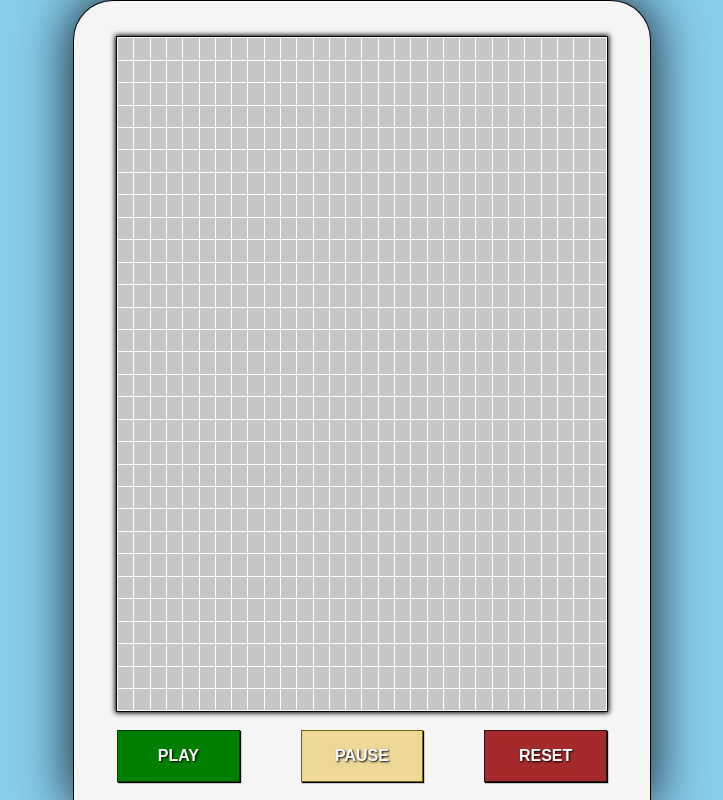
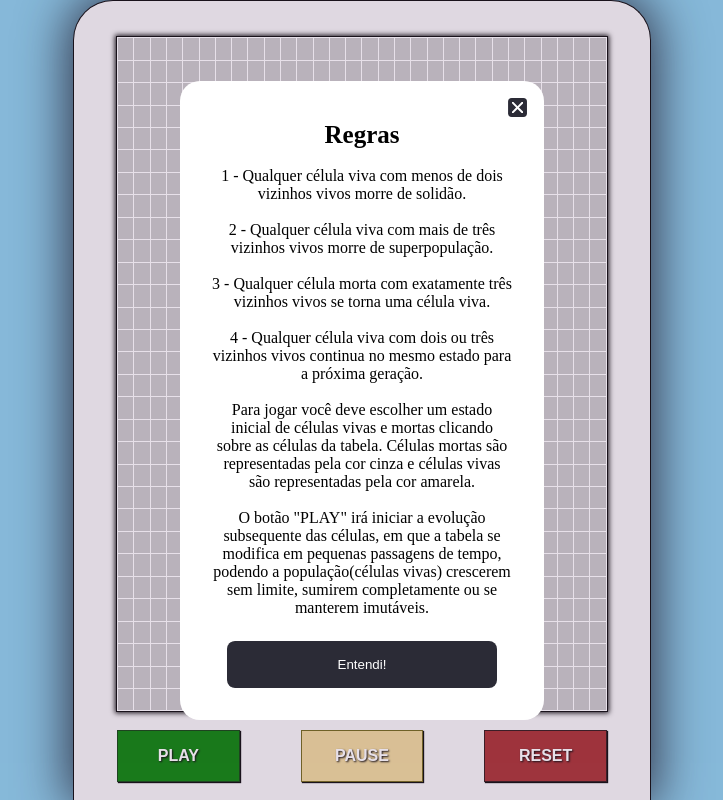
Before and after one commit to GuilhermePeres/Jogo-da-Vida, a plain HTML site: page JogoDaVida/index.html in a window 1280 px wide. Shown: the whole page, without its empty margins (278-1001 px from the left). Drawn offline with Linux system fonts and the light colour scheme.

Commit message:
update readme + rules

```diff
--- a/JogoDaVida/index.html
+++ b/JogoDaVida/index.html
@@ -7,6 +7,7 @@
     <meta name="viewport" content="width=device-width, initial-scale=1.0">
     <title>Jogo da Vida</title>
     <link rel="stylesheet" type="text/css" href="style.css">
+    <link rel="stylesheet" type="text/css" href="popup.css">
 </head>
 
 <body>
@@ -22,9 +23,41 @@
                 <button type="button" class="btnReset" onclick="Reset()">RESET</button>
             </div>
         </div>
+
+        <div class="popup-container" id="popup-info">
+            <div class="popup-content">
+                <div class="popup-close" title="Close" onclick="Close(this)">
+                    <img src="../images/close.svg">
+                </div>
+
+                <!-- <img src="../images/info.svg" class="popup-img"> -->
+
+                <h1 class="popup-title">Regras</h1>
+
+                <p class="popup-description">
+                    <br> 1 - Qualquer célula viva com menos de dois vizinhos vivos morre de solidão.<br><br>
+                    2 - Qualquer célula viva com mais de três vizinhos vivos morre de superpopulação.<br><br>
+                    3 - Qualquer célula morta com exatamente três vizinhos vivos se torna uma célula viva.<br><br>
+                    4 - Qualquer célula viva com dois ou três vizinhos vivos continua no mesmo estado para a próxima
+                    geração.<br><br>
+                    Para jogar você deve escolher um estado inicial de células vivas e mortas clicando sobre as células
+                    da tabela. Células mortas são representadas pela cor cinza e células vivas são representadas pela
+                    cor amarela.<br><br>
+
+                    O botão "PLAY" irá iniciar a evolução subsequente das células, em que a tabela se modifica em
+                    pequenas passagens de tempo, podendo a população(células vivas) crescerem sem limite, sumirem
+                    completamente ou se manterem imutáveis.
+                </p>
+
+                <button type="button" class="popup-btn popup-btn-width" onclick="Close(this)">
+                    Entendi!
+                </button>
+            </div>
+        </div>
     </div>
 
     <script type="text/javascript" src="main.js"></script>
+    <script type="text/javascript" src="popup.js"></script>
 </body>
 
 </html>
--- /dev/null
+++ b/JogoDaVida/popup.css
@@ -0,0 +1,89 @@
+.popup-btn{
+    display: inline-block;
+    background-color: rgb(43, 43, 54);
+    color: #fff;
+    padding: 1rem 1.25rem;
+    border-radius: .5rem;
+    transition: .3s;
+    cursor: pointer;
+    border: none;
+    outline: none;
+}
+
+.popup-btn-width{
+    width: 90%;
+}
+
+.popup-btn:hover{
+    background-color: rgb(33, 33, 43);
+}
+
+/* .popup-content img{
+    max-width: 100%;
+    height: auto;
+} */
+
+.popup-container{
+    z-index: 2;
+    position: fixed;
+    height: 100vh;
+    width: 100%;
+    background-color: rgba(132, 94, 139, 0.192);
+    display: grid;
+    place-items: center;
+    align-items: flex-end;
+    overflow: hidden;
+    transition: all .3s;
+    visibility: visible;
+    opacity: 1;
+}
+
+.popup-content{
+    position: relative;
+    background-color: white;
+    text-align: center;
+    padding: 2.5rem 2rem 2rem;
+    border-radius: 1rem 1rem 0 0;
+    transition: all .3s;
+    max-width: 280px;
+    margin: auto;
+}
+
+/* .popup-img{
+    width: 80px;
+    margin-bottom: .75rem;
+} */
+
+.popup-close{
+    display: inline-flex;
+    background-color: rgb(43, 43, 54);
+    border-radius: .25rem;
+    padding: 4px;
+    color: white;
+    transform: scale(0.9);
+    position: absolute;
+    top: 1rem;
+    right: 1rem;
+    cursor: pointer;
+}
+
+.popup-title{
+    font-weight: 600;
+    font-size: 25px;
+}
+
+.popup-description{
+    margin-bottom: 1.5rem;
+}
+
+.close-popup{
+    visibility: hidden;
+    opacity: 0;
+}
+
+@media screen and (min-width: 576px){
+    .popup-content{
+        max-width: 300px;
+        border-radius: 1.25rem;
+    }
+}
--- /dev/null
+++ b/JogoDaVida/popup.js
@@ -0,0 +1,6 @@
+/* Fecha o pop-up */
+function Close(btn) {
+    (btn.parentNode).parentNode.classList.add('close-popup');
+
+    return;
+}
```
Also changed, not shown: images/close.svg (added), images/info.svg (added), 2 other files.
